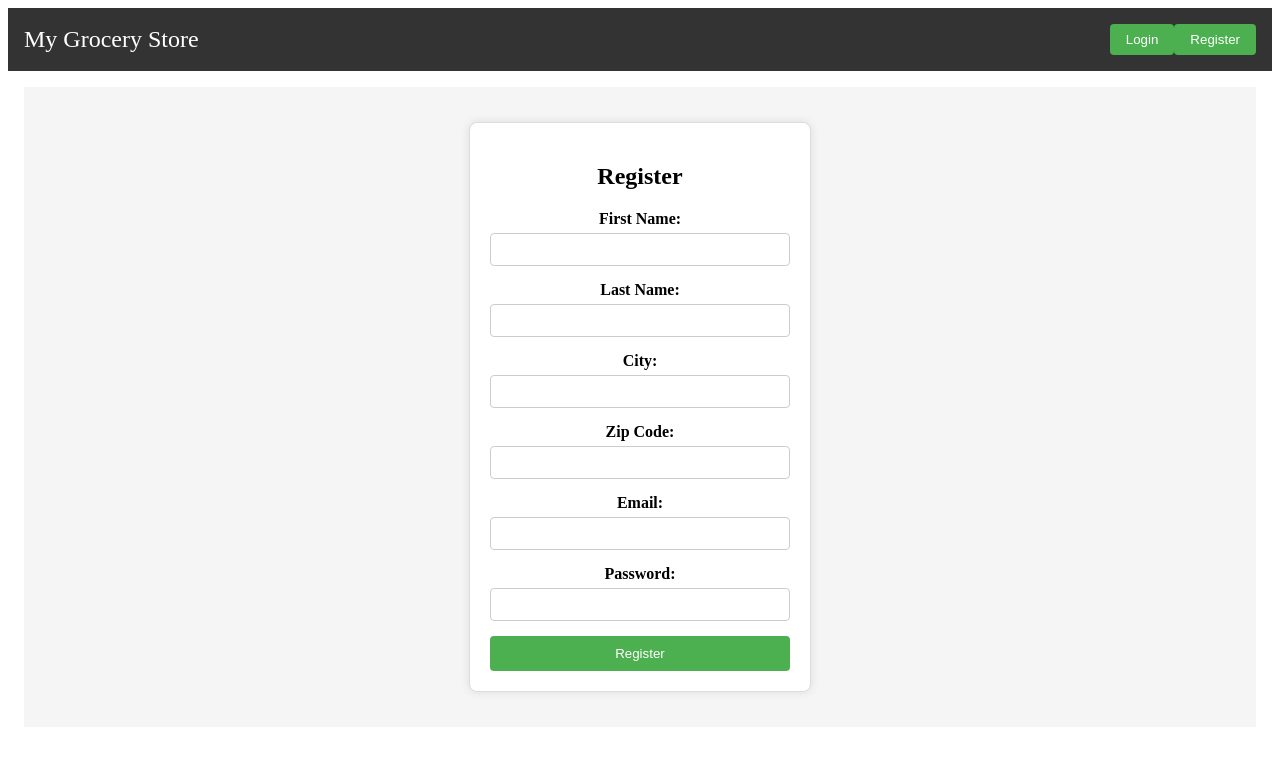
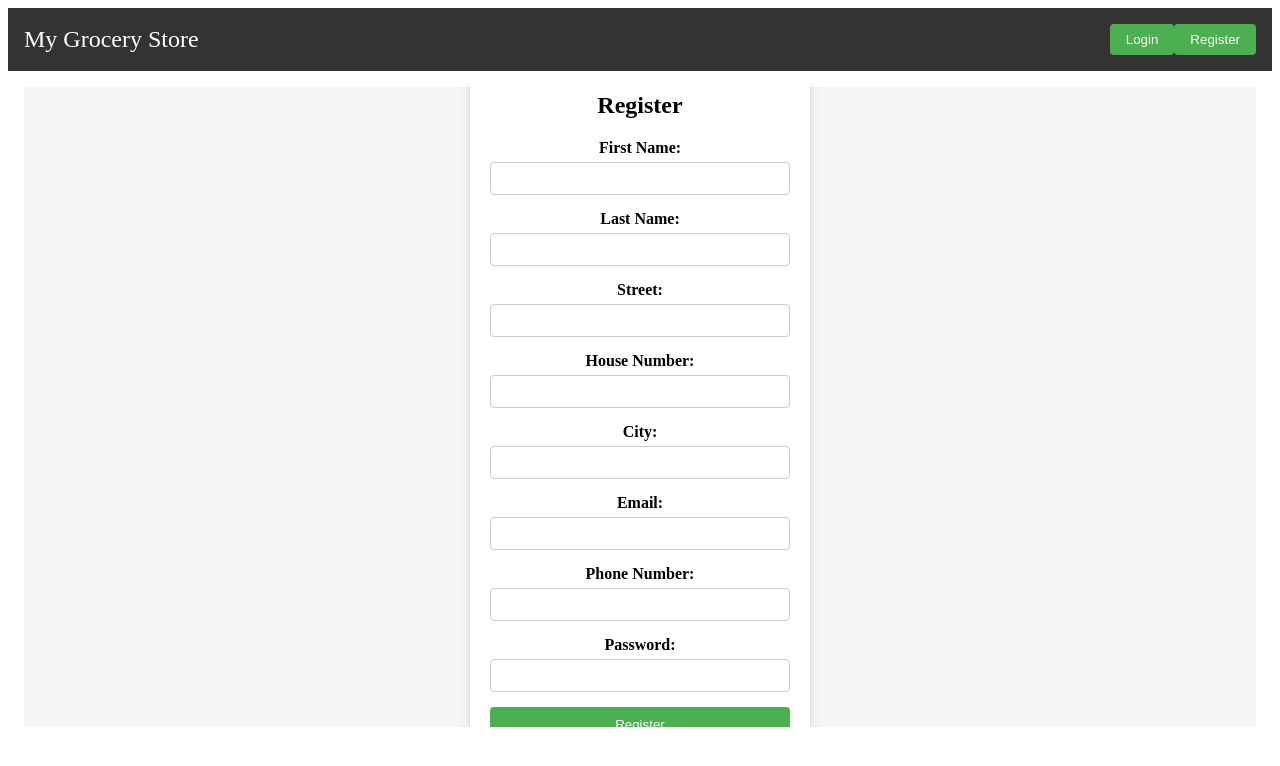
Before and after one commit to Gunvor-max/SIITWebshop, a Vue app: page /register in a window 1280 px wide. Shown: the top 766 px of the page. Built offline with nearby package versions, Linux system fonts and the light colour scheme.

Commit message:
Currently working on userregistration

```diff
--- a/src/components/Grocery-Register.vue
+++ b/src/components/Grocery-Register.vue
@@ -12,16 +12,24 @@
           <input type="text" v-model="lastname" required />
         </div>
         <div class="form-group">
+          <label for="street">Street:</label>
+          <input type="text" v-model="street" required />
+        </div>
+        <div class="form-group">
+          <label for="houseNumber">House Number:</label>
+          <input type="text" v-model="houseNumber" required />
+        </div>
+        <div class="form-group">
           <label for="city">City:</label>
           <input type="text" v-model="city" required />
         </div>
         <div class="form-group">
-            <label for="zipcode">Zip Code:</label>
-            <input type="text" v-model="zipcode" required />
+          <label for="email">Email:</label>
+          <input type="email" v-model="email" required />
         </div>
         <div class="form-group">
-            <label for="email">Email:</label>
-            <input type="email" v-model="email" required />
+          <label for="phoneNumber">Phone Number:</label>
+          <input type="text" v-model="phoneNumber" required />
         </div>
         <div class="form-group">
           <label for="password">Password:</label>
@@ -42,9 +50,11 @@
     return {
       firstname: '',
       lastname: '',
+      street: '',
+      houseNumber: '',
       city: '',
-        zipcode: '',
       email: '',
+      phoneNumber: '',
       password: '',
       error: null,
     };
@@ -56,19 +66,31 @@
         await axios.post('http://localhost:5272/register', {
           email: this.email,
           password: this.password,
-          })
+        });
 
         await this.addRole();
-          await this.login()
+        await this.login();
 
-          // Send other information and email to the second API endpoint
-          // await axios.post('http://localhost:5272/RegisterDetails', {
-          //   firstname: this.firstname,
-          //   lastname: this.lastname,
-          //   city: this.city,
-          //   zipcode: this.zipcode,
-          //   email: this.email,
-          // });
+        // Create the request object
+        const person = {
+          id: 0, // Assuming 0 for new user
+          firstName: this.firstname,
+          lastName: this.lastname,
+          email: this.email,
+          phoneNumber: this.phoneNumber,
+          addressObj: {
+            id: 0, // Assuming 0 for new address
+            street: this.street,
+            houseNumber: parseInt(this.houseNumber),
+            cityObj: {
+              id: 0, // Assuming 0 for new city
+              name: this.city,
+            },
+          },
+        };
+
+        // Send the request object to the second API endpoint
+        await axios.post('http://localhost:5272/RegisterDetails', person);
 
         this.$router.push('/'); // Redirect to home or another component
       } catch (error) {
@@ -93,7 +115,7 @@
         await axios.post('http://localhost:5272/api/Users', {
           email: this.email,
         });
-    console.log(this.email)
+        console.log(this.email);
       } catch (error) {
         this.error = 'Failed to add role. Please try again.';
       }
```
Also changed, not shown: src/components/Grocery-UserProfile.vue (added). Lines whose indentation alone changed are shown as unchanged.
